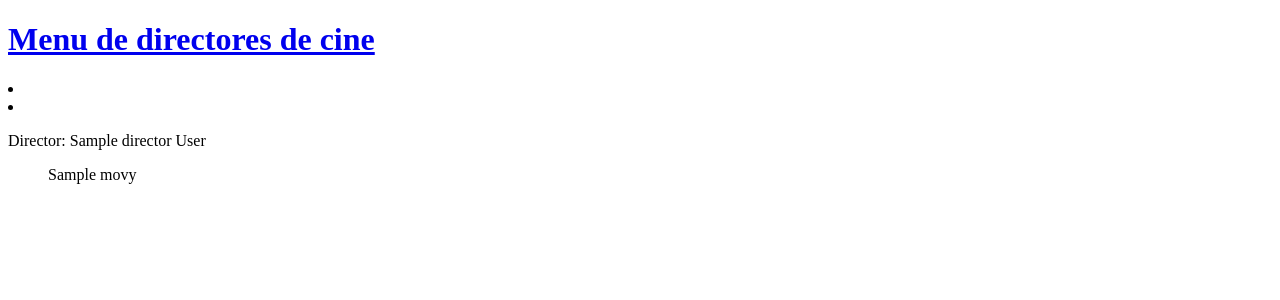
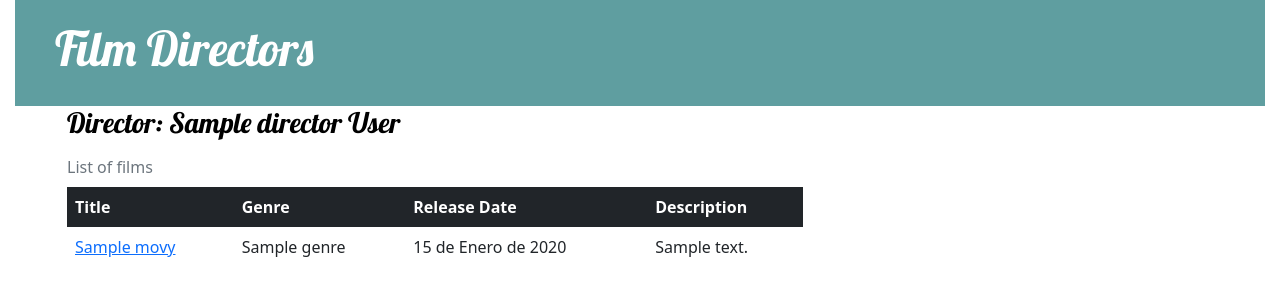
Before and after one commit to danterob/moviesdirectors, a Django app: page /cinema/ in a window 1280 px wide. Shown: the top 300 px of the page. Run offline with Django 4.2, Linux system fonts and the light colour scheme; tables that the repository leaves empty hold one stand-in row (values such as "Sample post").

Commit message:
Agregada vista de detalles de pelicula

```diff
--- /dev/null
+++ b/cinema/static/css/cinema.css
@@ -0,0 +1,58 @@
+h1 a, h2   a {
+     color: aliceblue;
+     font-family: 'Lobster';
+}
+h3 {
+     color: black;
+     font-family: 'Lobster';
+}
+body {
+    padding-left: 15px;
+    padding-right: 15px;
+}
+
+.page-header {
+    background-color: cadetblue;
+    margin-top: 0;
+    padding: 20px 20px 20px 40px;
+}
+.page-header h1, .page-header h1 a, .page-header h1 a:visited, .page-header h1 a:active {
+    color: #ffffff;
+    font-size: 36pt;
+    text-decoration: none;
+}
+
+.content {
+    margin-left: 40px;
+}
+
+h1, h2, h3, h4 {
+    font-family: 'Lobster', cursive;
+}
+
+.date {
+    color: #828282;
+}
+
+.save {
+    float: right;
+}
+
+.post-form textarea, .post-form input {
+    width: 100%;
+}
+
+.top-menu, .top-menu:hover, .top-menu:visited {
+    color: #ffffff;
+    float: right;
+    font-size: 26pt;
+    margin-right: 20px;
+}
+
+.post {
+    margin-bottom: 70px;
+}
+
+.post h2 a, .post h2 a:visited {
+    color: #000000;
+}
--- /dev/null
+++ b/cinema/templates/cinema/base.html
@@ -0,0 +1,26 @@
+{% load static %}
+<!DOCTYPE html>
+<html lang="es">
+<head>
+    <meta charset="UTF-8">
+    <title>Films Directors</title>
+    <link rel="stylesheet" href="//cdn.jsdelivr.net/npm/bootstrap@5.2.0-beta1/dist/css/bootstrap.min.css">
+    <link rel="stylesheet" href="//cdn.jsdelivr.net/npm/bootstrap@5.2.0-beta1/dist/js/bootstrap.bundle.min.js">
+    <link rel="stylesheet" href="{% static 'css/cinema.css' %}">
+    <link href="//fonts.googleapis.com/css?family=Lobster&subset=latin,latin-ext" rel="stylesheet" type="text/css">
+</head>
+<body>
+
+<div class="page-header">
+    <h1><a href="/">Film Directors</a> </h1>
+</div>
+<div class="content container">
+    <div class="row">
+        <div class="col-md-8">
+            {% block content %}
+            {% endblock %}
+        </div>
+    </div>
+</div>
+</body>
+</html>
--- a/cinema/templates/cinema/index.html
+++ b/cinema/templates/cinema/index.html
@@ -1,27 +1,34 @@
-<!DOCTYPE html>
-<html lang="es">
-<head>
-    <meta charset="UTF-8">
-    <title>Directors Cinema</title>
-</head>
-<body>
+{% extends 'cinema/base.html' %}
 
-<div>
-    <h1><a href="/">Menu de directores de cine</a> </h1>
-</div>
-
-{% for director in directors %}
-    <li>
-        <li><p>Director: {{ director.fisrt_name }} {{ director.last_name }}</p></li>
+{% block content %}
+    {% for director in directors %}
+        <h3>Director: {{ director.fisrt_name }} {{ director.last_name }}</h3>
         {% if director.movie.all %}
-            {% for movie in director.movie.all %}
-            <ul>{{movie.title}}</ul>
-            {% endfor %}
+            <table class="table caption-top table-hover table-borderless">
+                <caption>List of films</caption>
+                <thead class="table-dark">
+                    <th>Title</th>
+                    <th>Genre</th>
+                    <th>Release Date</th>
+                    <th>Description</th>
+                </thead>
+                <tbody>
+                    {% for movie in director.movie.all %}
+                        <tr>
+                            <td><a href="{% url 'movie_detail' pk=movie.pk %}" >{{movie.title}}</a></td>
+                            <td>
+                                {% for genre in movie.genre.all %}
+                                    {{ genre.name }}<br>
+                                {% endfor %}
+                            </td>
+                            <td>{{ movie.published_date }}</td>
+                            <td>{{ movie.description }}</td>
+                        </tr>
+                    {% endfor %}
+                </tbody>
+            </table>
         {% else %}
             <p>No tiene peliculas</p>
         {% endif %}
-    </div>
-{% endfor %}
-
-</body>
-</html>
+    {% endfor %}
+{% endblock %}
--- a/cinema/urls.py
+++ b/cinema/urls.py
@@ -3,4 +3,5 @@ from . import views
 
 urlpatterns = [
     path('', views.index, name='index'),
+    path('movie/<int:pk>/', views.movie_detail, name="movie_detail"),
 ]
--- a/cinema/views.py
+++ b/cinema/views.py
@@ -1,12 +1,13 @@
-from django.shortcuts import render
+from django.shortcuts import render, get_object_or_404
 from . models import Movies, Genre, Directors
 
 
 def index(request):
     directors = Directors.objects.all().order_by('fisrt_name')
+    directors
+    return render(request, 'cinema/index.html', {'directors': directors})
 
-    return render(request, 'cinema/index.html',
-                  {
-                      'directors': directors,
-                  }
-                  )
+
+def movie_detail(request, pk):
+    movie = get_object_or_404(Movies, pk=pk)
+    return render(request, 'cinema/movie_detail.html', {'movie': movie})
```
Also changed, not shown: cinema/templates/cinema/movie_detail.html (added, +12 -0 lines), cinema/migrations/0001_initial.py (added), cinema/migrations/__init__.py (added).
